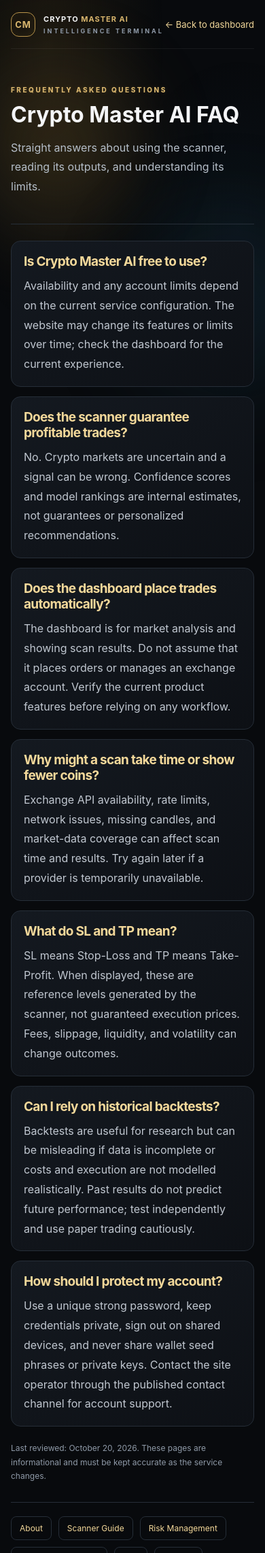
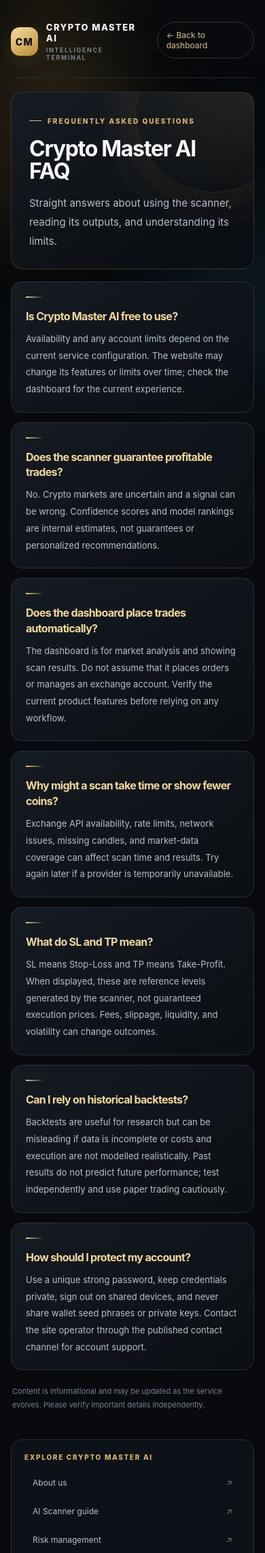
Before and after one commit to dewanialaroos-cell/CRYPTO-MASTER-AI, a Flask app: page /faq in a window 390 px wide. Shown: the top 2284 px of the page at 68% size. Run offline with Flask 3, Linux system fonts and the light colour scheme; some libraries are stand-ins or nearby versions.

Commit message:
Redesign all information and policy pages with premium responsive layout

```diff
--- a/templates/info.html
+++ b/templates/info.html
@@ -13,28 +13,101 @@
   <title>{{ page_title }} — Crypto Master AI</title>
   <link rel="stylesheet" href="/static/app.css">
   <style>
-    .info-wrap{max-width:900px;margin:42px auto 70px}.info-hero{padding:30px 0 24px;border-bottom:1px solid var(--line);margin-bottom:24px}.info-hero h1{font-size:clamp(32px,5vw,48px);line-height:1.08;margin:14px 0;color:var(--text)}.info-hero p{color:#b5bec8;line-height:1.8;max-width:760px}.info-section{padding:22px 24px;margin:14px 0;background:linear-gradient(145deg,#141920,#0d1015);border:1px solid #262e38;border-radius:14px}.info-section h2{font-size:19px;color:var(--gold2);margin:0 0 10px}.info-section p{color:#c0c7d0;line-height:1.8;margin:0}.info-nav{display:flex;gap:10px;flex-wrap:wrap;padding:20px 0;border-top:1px solid var(--line);margin-top:28px}.info-nav a{color:var(--gold2);text-decoration:none;border:1px solid var(--line);border-radius:8px;padding:9px 12px;font-size:12px}.info-nav a:hover{border-color:var(--gold)}.info-back{color:var(--gold2);text-decoration:none;font-size:13px}.info-note{font-size:12px;color:var(--muted);line-height:1.7;margin-top:22px}
-    @media(max-width:600px){.info-wrap{margin:24px auto 50px}.info-section{padding:18px}.wrap{padding:0 16px}}
+    :root{--info-gold:#e2bd70;--info-muted:#9ca7b5;--info-line:rgba(226,189,112,.17);--info-panel:rgba(17,22,29,.86)}
+    *{box-sizing:border-box}
+    .info-shell{max-width:1160px;margin:28px auto 72px}
+    .info-topbar{display:flex;align-items:center;justify-content:space-between;gap:18px;padding:18px 0 24px;border-bottom:1px solid #252c35}
+    .info-brand{display:flex;align-items:center;gap:12px;color:#f4f5f7;text-decoration:none;font-size:13px;font-weight:800;letter-spacing:.11em}
+    .info-brandmark{display:grid;place-items:center;width:42px;height:42px;border-radius:13px;color:#0b0c0e;font-size:14px;background:linear-gradient(145deg,#f5dda0,#b98a34);box-shadow:0 8px 26px #d8b56d20}
+    .info-brand small{display:block;color:#84909d;font-size:9px;font-weight:600;letter-spacing:.18em;margin-top:4px}
+    .info-back{display:inline-flex;align-items:center;gap:8px;color:#d9c18c;text-decoration:none;font-size:12px;border:1px solid #34302a;border-radius:99px;padding:10px 15px;transition:.2s}
+    .info-back:hover{border-color:var(--info-gold);background:#d8b56d0b}
+    .info-layout{display:grid;grid-template-columns:minmax(0,1fr) 250px;gap:30px;align-items:start;margin-top:34px}
+    .info-main{min-width:0}
+    .info-hero{position:relative;overflow:hidden;padding:clamp(26px,5vw,48px);border:1px solid var(--info-line);border-radius:24px;background:radial-gradient(ellipse at 100% 0%,#d8b56d18,transparent 45%),linear-gradient(145deg,#171c23,#0b0e12 78%);box-shadow:0 24px 80px #0004}
+    .info-hero:after{content:"";position:absolute;right:-58px;top:-85px;width:230px;height:230px;border:1px solid #d8b56d20;border-radius:50%;box-shadow:0 0 0 24px #d8b56d05,0 0 0 48px #d8b56d04;pointer-events:none}
+    .info-eyebrow{display:inline-flex;align-items:center;gap:9px;color:#d8b56d;font-size:10px;letter-spacing:.2em;font-weight:800;text-transform:uppercase}
+    .info-eyebrow:before{content:"";width:18px;height:1px;background:var(--info-gold)}
+    .info-hero h1{position:relative;z-index:1;font-size:clamp(32px,5vw,54px);line-height:1.06;letter-spacing:-.04em;margin:18px 0 16px;color:#f5f6f8;font-weight:750}
+    .info-hero p{position:relative;z-index:1;max-width:690px;color:#b5bec9;line-height:1.85;font-size:15px;margin:0}
+    .info-content{display:grid;grid-template-columns:repeat(2,minmax(0,1fr));gap:14px;margin-top:18px}
+    .info-section{position:relative;padding:23px 22px 24px;border:1px solid #29313b;border-radius:16px;background:linear-gradient(145deg,rgba(22,28,36,.96),rgba(12,15,20,.96));min-height:130px;transition:transform .2s,border-color .2s,box-shadow .2s}
+    .info-section:hover{transform:translateY(-2px);border-color:#a7864b70;box-shadow:0 15px 35px #0002}
+    .info-section:before{content:"";display:block;width:26px;height:2px;background:linear-gradient(90deg,#e6c87f,transparent);margin-bottom:16px}
+    .info-section h2{font-size:16px;line-height:1.4;color:#f1d79b;margin:0 0 10px;font-weight:700}
+    .info-section p{font-size:13px;color:#b6c0cb;line-height:1.9;margin:0;overflow-wrap:anywhere}
+    .info-sidebar{position:sticky;top:18px;display:flex;flex-direction:column;gap:14px}
+    .info-side-card{border:1px solid #2a3039;border-radius:17px;background:rgba(15,19,25,.92);padding:19px}
+    .info-side-title{font-size:10px;letter-spacing:.17em;color:#d8b56d;font-weight:800;text-transform:uppercase;margin:0 0 13px}
+    .info-links{display:flex;flex-direction:column;gap:5px}
+    .info-links a{display:flex;align-items:center;justify-content:space-between;gap:8px;padding:10px 11px;border-radius:9px;color:#b8c1cb;text-decoration:none;font-size:12px;border:1px solid transparent;transition:.2s}
+    .info-links a:after{content:"↗";color:#8d7850;font-size:12px}
+    .info-links a:hover,.info-links a.current{color:#f0d797;background:#d8b56d0d;border-color:#d8b56d24}
+    .info-help{font-size:12px;line-height:1.8;color:#9ea9b5;margin:0}
+    .info-note{font-size:11px;color:#76818e;line-height:1.8;margin:22px 2px}
+    .info-footer{border-top:1px solid #262d36;padding-top:22px;display:flex;align-items:center;justify-content:space-between;gap:14px;flex-wrap:wrap;color:#77828f;font-size:10px;letter-spacing:.12em}
+    .info-footer b{color:#cbb071;font-weight:700}
+    .info-footer-links{display:flex;gap:14px;flex-wrap:wrap}
+    .info-footer-links a{color:#aeb7c2;text-decoration:none;font-size:11px;letter-spacing:0}
+    .info-footer-links a:hover{color:#e4c57e}
+    @media(max-width:850px){.info-layout{grid-template-columns:1fr}.info-sidebar{position:static;display:grid;grid-template-columns:repeat(2,minmax(0,1fr))}.info-shell{margin-top:14px}}
+    @media(max-width:560px){.info-topbar{align-items:flex-start}.info-back{font-size:0;padding:11px 13px}.info-back span{font-size:12px}.info-layout{margin-top:20px;gap:18px}.info-content{grid-template-columns:1fr}.info-section{min-height:0;padding:21px}.info-sidebar{grid-template-columns:1fr}.info-hero{border-radius:18px}.info-footer{align-items:flex-start;flex-direction:column}.info-shell{margin-bottom:45px}}
+    @media(prefers-reduced-motion:reduce){*,*:before,*:after{transition:none!important;scroll-behavior:auto!important}}
   </style>
 </head>
 <body>
   <div class="ambient"></div>
-  <main class="wrap">
-    <header class="topbar">
-      <a class="brand" href="/"><span class="brandmark">CM</span><span>CRYPTO <b>MASTER AI</b><small>INTELLIGENCE TERMINAL</small></span></a>
-      <a class="info-back" href="/">← Back to dashboard</a>
+  <main class="wrap info-shell">
+    <header class="info-topbar">
+      <a class="info-brand" href="/"><span class="info-brandmark">CM</span><span>CRYPTO MASTER AI<small>INTELLIGENCE TERMINAL</small></span></a>
+      <a class="info-back" href="/"><span>← Back to dashboard</span></a>
     </header>
-    <article class="info-wrap">
-      <div class="info-hero"><div class="eyebrow">{{ page_label }}</div><h1>{{ page_title }}</h1><p>{{ page_intro }}</p></div>
-      {% for section in sections %}
-      <section class="info-section"><h2>{{ section.title }}</h2><p>{{ section.body }}</p></section>
-      {% endfor %}
-      <p class="info-note">Last reviewed: October 20, 2026. These pages are informational and must be kept accurate as the service changes.</p>
-      <nav class="info-nav" aria-label="Website information">
-        <a href="/about">About</a><a href="/scanner-guide">Scanner Guide</a><a href="/risk-management">Risk Management</a><a href="/model-transparency">Model Transparency</a><a href="/faq">FAQ</a><a href="/contact">Contact</a><a href="/privacy">Privacy Policy</a><a href="/terms">Terms of Use</a>
-      </nav>
-    </article>
-    <footer>CRYPTO MASTER AI <span>•</span> RESEARCH & MARKET ANALYSIS ONLY</footer>
+    <div class="info-layout">
+      <article class="info-main">
+        <header class="info-hero">
+          <div class="info-eyebrow">{{ page_label }}</div>
+          <h1>{{ page_title }}</h1>
+          <p>{{ page_intro }}</p>
+        </header>
+        <div class="info-content">
+          {% for section in sections %}
+          <section class="info-section">
+            <h2>{{ section.title }}</h2>
+            <p>{{ section.body }}</p>
+          </section>
+          {% endfor %}
+        </div>
+        <p class="info-note">Content is informational and may be updated as the service evolves. Please verify important details independently.</p>
+      </article>
+      <aside class="info-sidebar">
+        <section class="info-side-card">
+          <h2 class="info-side-title">Explore Crypto Master AI</h2>
+          <nav class="info-links" aria-label="Website information pages">
+            <a href="/about" class="{% if request.path == '/about' %}current{% endif %}">About us</a>
+            <a href="/scanner-guide" class="{% if request.path == '/scanner-guide' %}current{% endif %}">AI Scanner guide</a>
+            <a href="/risk-management" class="{% if request.path == '/risk-management' %}current{% endif %}">Risk management</a>
+            <a href="/model-transparency" class="{% if request.path == '/model-transparency' %}current{% endif %}">Model transparency</a>
+            <a href="/faq" class="{% if request.path == '/faq' %}current{% endif %}">Frequently asked questions</a>
+          </nav>
+        </section>
+        <section class="info-side-card">
+          <h2 class="info-side-title">Policies & support</h2>
+          <nav class="info-links" aria-label="Policies and support">
+            <a href="/privacy" class="{% if request.path == '/privacy' %}current{% endif %}">Privacy policy</a>
+            <a href="/terms" class="{% if request.path == '/terms' %}current{% endif %}">Terms of use</a>
+            <a href="/contact" class="{% if request.path == '/contact' %}current{% endif %}">Contact & support</a>
+          </nav>
+        </section>
+        <section class="info-side-card">
+          <h2 class="info-side-title">Important notice</h2>
+          <p class="info-help">Crypto markets are volatile. Scanner signals are estimates, not guarantees or personalised financial advice. Always assess risk independently.</p>
+        </section>
+      </aside>
+    </div>
+    <footer class="info-footer">
+      <span><b>CRYPTO MASTER AI</b> &nbsp;•&nbsp; RESEARCH & MARKET ANALYSIS ONLY</span>
+      <nav class="info-footer-links" aria-label="Legal links"><a href="/privacy">Privacy</a><a href="/terms">Terms</a><a href="/contact">Contact</a></nav>
+    </footer>
   </main>
 </body>
 </html>
```
